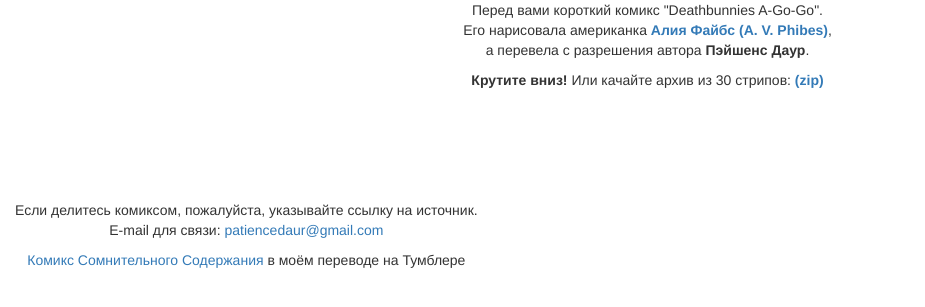
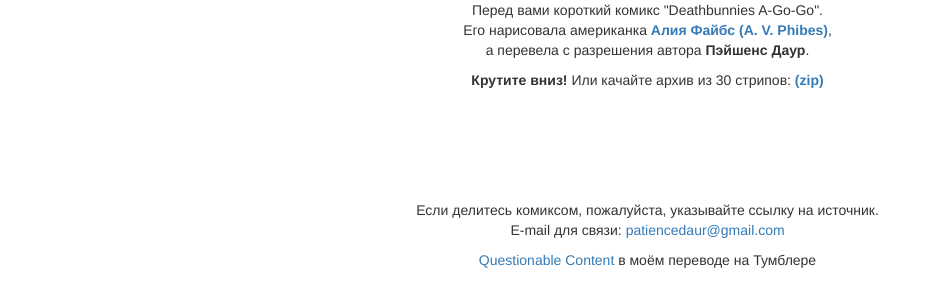
Before and after one commit to patiencedaur/my-first-blog, a Django app: page / in a window 1280 px wide. Shown: the part 256-563 px from the top of the page, without its empty margins (0-925 px from the left). Run offline with Django 3.2, Linux system fonts and the light colour scheme; data that the repository does not hold is empty; some libraries are stand-ins or nearby versions.

Commit message:
Edit HTML and CSS a bit

```diff
--- a/blog/static/css/blog.css
+++ b/blog/static/css/blog.css
@@ -49,4 +49,6 @@ body {
   margin-top: 40px;
   margin-bottom: 40px;
   display: inline-block;
+  text-align: center;
+  width: 100%;
 }
--- a/blog/templates/blog/base.html
+++ b/blog/templates/blog/base.html
@@ -27,7 +27,7 @@
 
         <div class="footer"><center><p>Если делитесь комиксом, пожалуйста, указывайте ссылку на источник.<br>
                         E-mail для связи: <a href="mailto:patiencedaur@gmail.com">patiencedaur@gmail.com</a></p>
-                      <p><a href="http://qcru.tumblr.com">Комикс Сомнительного Содержания</a> в моём переводе на Тумблере</p></center></div>
+                      <p><a href="http://qcru.tumblr.com">Questionable Content</a> в моём переводе на Тумблере</p></center></div>
 
     </body>
 </html>
```
